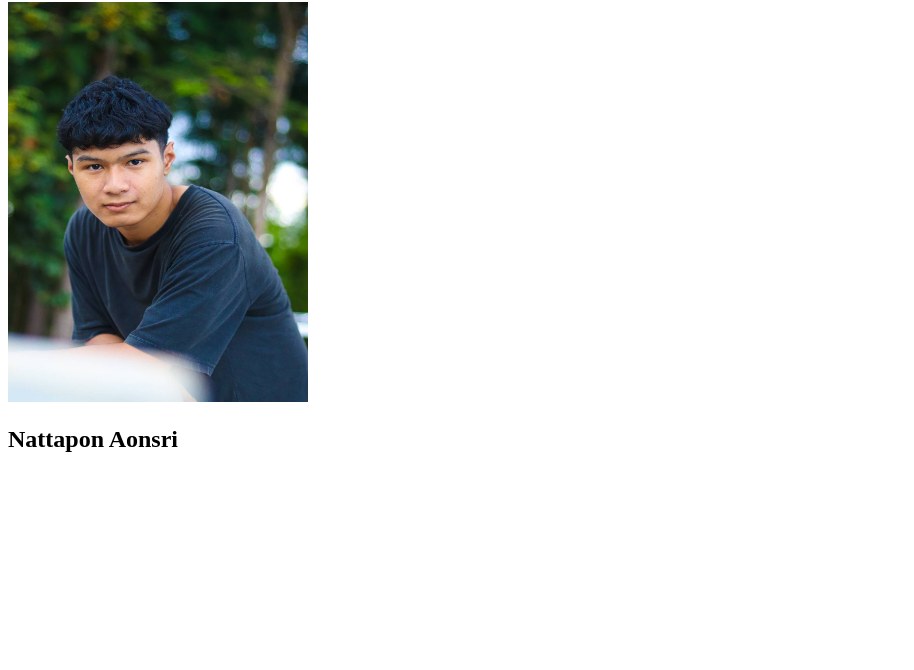
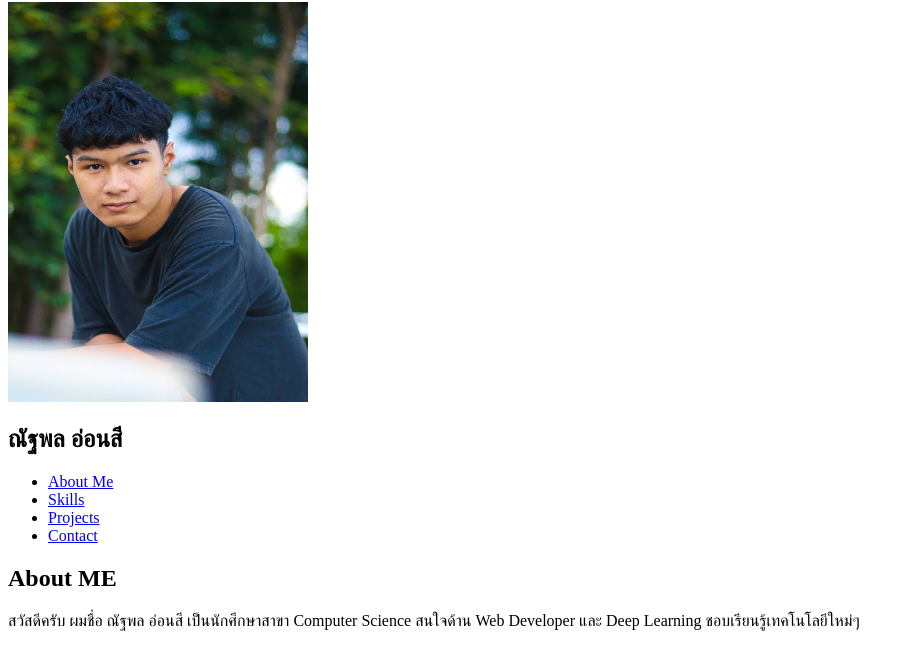
Before and after one commit to Nattaponao/Portfolio, a plain HTML site: page index.html in a window 1280 px wide. Shown: the part 78-748 px from the top of the page, without its empty margins (0-914 px from the left). Drawn offline with Linux system fonts and the light colour scheme.

Commit message:
Add Nav Tag And Update Personal Information

```diff
--- a/index.html
+++ b/index.html
@@ -8,6 +8,25 @@
   <body>
     <h1>PortFolio</h1>
     <img src="S__67297306.jpg" alt="Photo" width="300" height="400" />
-    <h2>Nattapon Aonsri</h2>
+    <h2>ณัฐพล อ่อนสี</h2>
+
+    <nav>
+      <ul>
+        <li><a href="#about">About Me</a></li>
+        <li><a href="#skills">Skills</a></li>
+        <li><a href="#projects">Projects</a></li>
+        <li><a href="#contact">Contact</a></li>
+      </ul>
+    </nav>
+
+    <main>
+      <section id="about">
+        <h2>About ME</h2>
+        <p>
+          สวัสดีครับ ผมชื่อ ณัฐพล อ่อนสี เป็นนักศึกษาสาขา Computer Science
+          สนใจด้าน Web Developer และ Deep Learning ชอบเรียนรู้เทคโนโลยีใหม่ๆ
+        </p>
+      </section>
+    </main>
   </body>
 </html>
```
